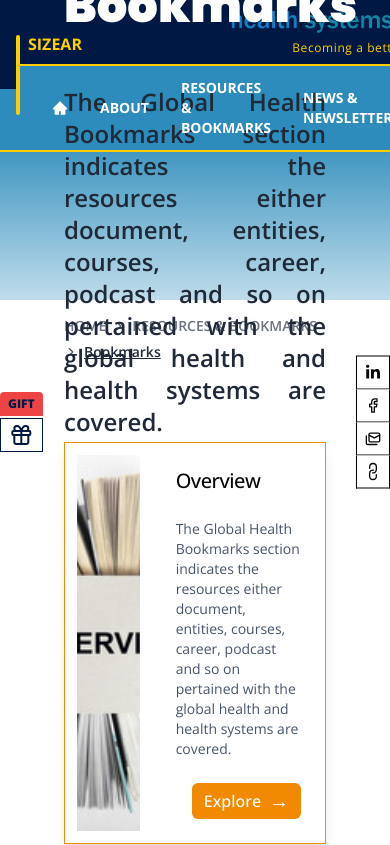
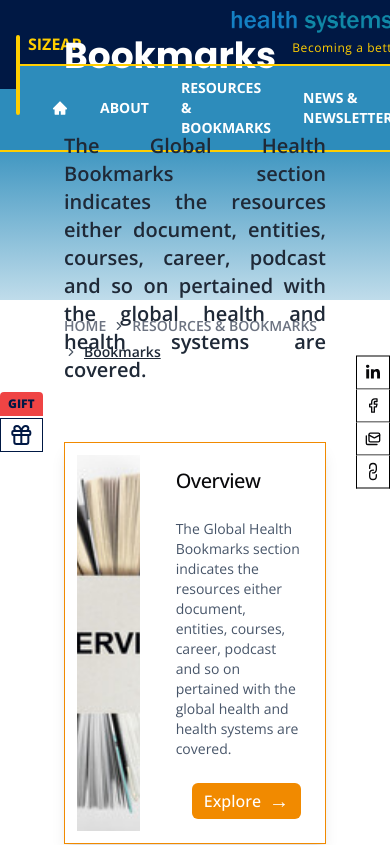
Before and after one commit to mehrabhossain1/hsm, a Next.js app: page /bookmarks in a window 390 px wide. Shown: the top 845 px of the page. Built offline with nearby package versions, Linux system fonts and the light colour scheme.

Commit message:
fix: bug

```diff
--- a/app/bookmarks/page.tsx
+++ b/app/bookmarks/page.tsx
@@ -13,7 +13,6 @@ import {
   Breadcrumb,
   BreadcrumbItem,
   BreadcrumbList,
-  BreadcrumbPage,
   BreadcrumbSeparator,
 } from "@/components/ui/breadcrumb";
 import Link from "next/link";
@@ -169,8 +168,8 @@ const ResourcesPage = () => {
       <div className="relative w-full h-[150px]  border-t-2 border-[#FFCE00]">
         <div className="absolute inset-0 bg-gradient-to-b from-[#2D8CBB]/90 to-[#2D8CBB]/30 flex items-center">
           <div className="max-w-screen-xl mx-auto flex justify-between items-center w-full px-16 flex-wrap gap-6">
-            <h1 className="text-5xl font-[1000] text-white">Bookmarks</h1>
-            <p className="text-2xl max-w-3xl text-gray-800 font-semibold my-8 text-justify w-full md:w-auto">
+            <h1 className="text-4xl font-bold text-white">Bookmarks</h1>
+            <p className="text-xl max-w-3xl text-gray-800 font-semibold my-8 text-justify w-full md:w-auto">
               The Global Health Bookmarks section indicates the resources either
               document, entities, courses, career, podcast and so on pertained
               with the global health and health systems are covered.
@@ -199,11 +198,6 @@ const ResourcesPage = () => {
             <Link href="/bookmarks" className="text-gray-800 underline">
               Bookmarks
             </Link>
-          </BreadcrumbItem>
-
-          <BreadcrumbSeparator className="text-gray-100" />
-          <BreadcrumbItem>
-            <BreadcrumbPage className="text-white">BLOG</BreadcrumbPage>
           </BreadcrumbItem>
         </BreadcrumbList>
       </Breadcrumb>
--- a/app/resources/page.tsx
+++ b/app/resources/page.tsx
@@ -12,7 +12,6 @@ import {
   Breadcrumb,
   BreadcrumbItem,
   BreadcrumbList,
-  BreadcrumbPage,
   BreadcrumbSeparator,
 } from "@/components/ui/breadcrumb";
 import Link from "next/link";
@@ -141,11 +140,6 @@ const BookmarksPage = () => {
               Resources
             </Link>
           </BreadcrumbItem>
-
-          <BreadcrumbSeparator className="text-gray-100" />
-          <BreadcrumbItem>
-            <BreadcrumbPage className="text-white">BLOG</BreadcrumbPage>
-          </BreadcrumbItem>
         </BreadcrumbList>
       </Breadcrumb>
 
```
